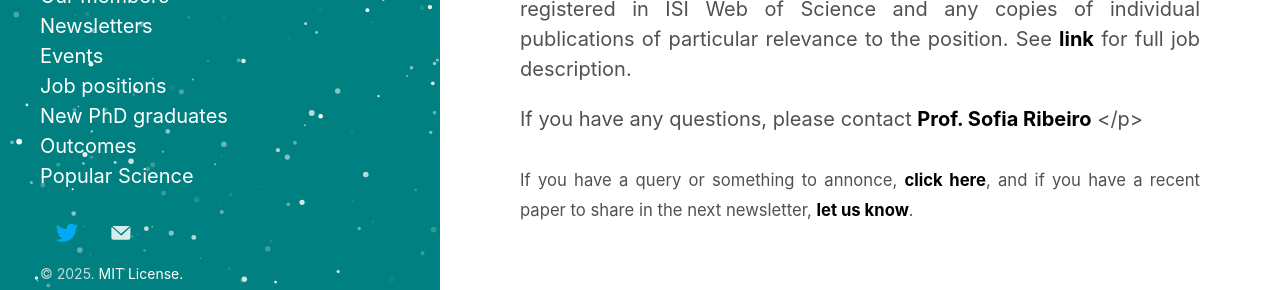
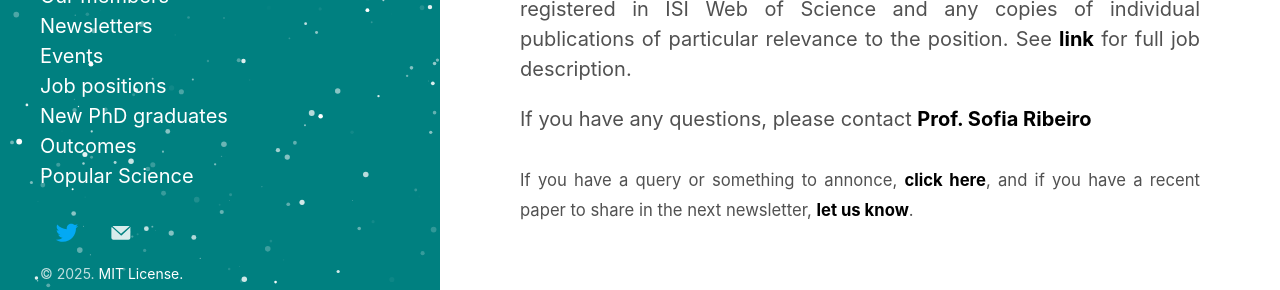
Before and after one commit to sedadna/sedadna.github.io, a Jekyll site: the page built from category/news/25-10.md, in a window 1280 px wide and 900 px high, scrolled down 1660 px. Shown: the part 576-866 px from the top of the window. Built offline with Jekyll 4.4.1, drawn with Linux system fonts in a browser that asks for light colours; our own code applies the rules of GitHub Pages for plain Markdown files.

Commit message:
Update 25-10.md

```diff
--- a/category/news/25-10.md
+++ b/category/news/25-10.md
@@ -52,7 +52,7 @@ title: October 2025 Newsletter
 <p align="justify">This position is part of the large interdisciplinary project <a href="https://www.nordforsk.org/projects/marine-phycotoxins-arctic-emerging-climate-change-risk-phate"><b>PHATE - Marine phycotoxins in the Arctic: an emergine climate change risk</b></a> funded by Nordforsk-Sustainable Development of the Arctic.</p>
 <p align="justify">The group is seeking a talented and enthusiast researcher to join their team, and use environmental genomics applied to marine sediment cores from the Arctic region to decipher past dynamics of potentially toxic phytoplankton species. The application must include a CV, incl. your ORCID, a list of publications with a separate indication of articles registered in ISI Web of Science and any copies of individual publications of particular relevance to the position. See <a href="https://candidate.hr-manager.net/ApplicationInit.aspx?cid=5001&ProjectId=190425&DepartmentId=6149&MediaId=2436&SkipAdvertisement=False&uiculture=en"><b>link</b></a> for full job description.</p>
 
- If you have any questions, please contact <a href="mailto:sri@geus.dk"><b>Prof. Sofia Ribeiro</b></a> </p>
+ If you have any questions, please contact <a href="mailto:sri@geus.dk"><b>Prof. Sofia Ribeiro</b></a>
 
 <br>
 <br>
```
